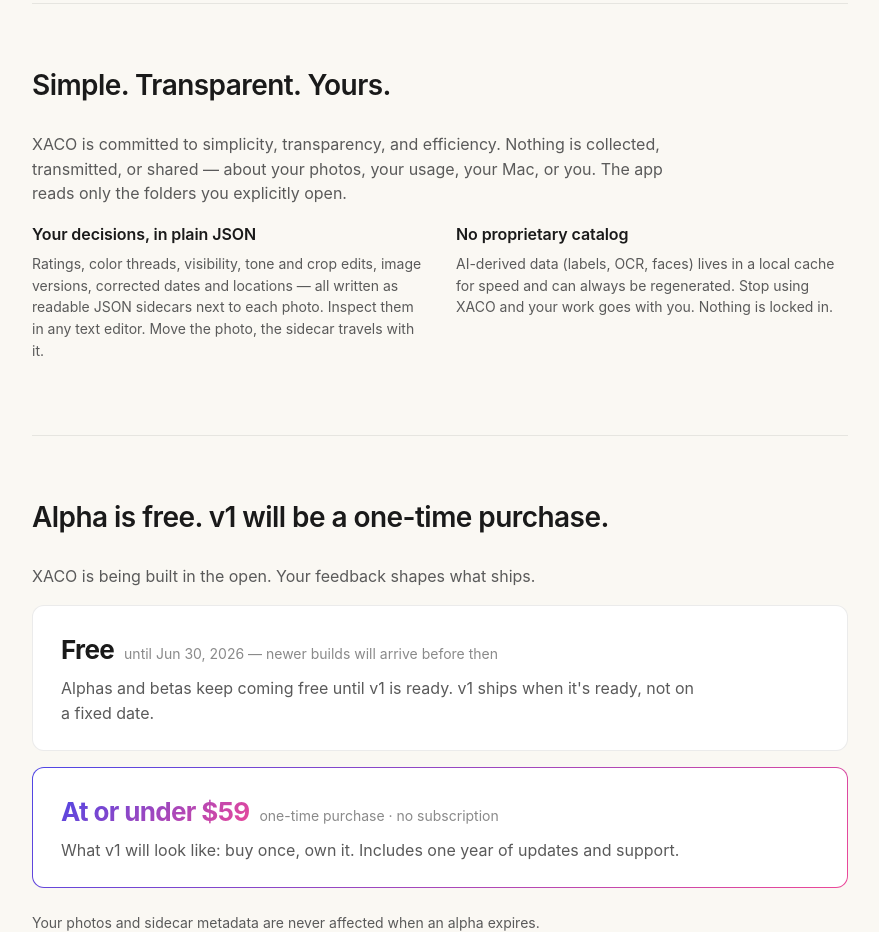
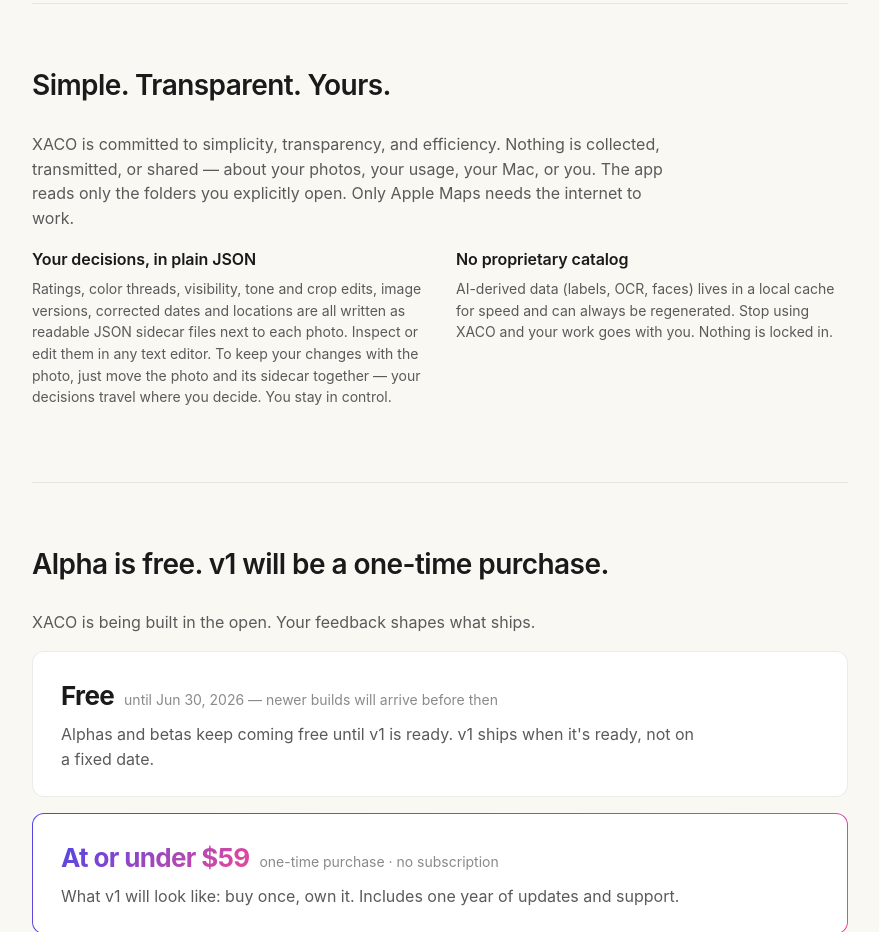
Before and after one commit to rtugo/xaco-releases, a plain HTML site: page index.html in a window 1280 px wide. Shown: the part 3810-4742 px from the top of the page, without its empty margins (200-1079 px from the left). Drawn offline with Linux system fonts and the light colour scheme.

Commit message:
privacy copy: clarify sidecar handling + flag Apple Maps as the only network dependency

```diff
--- a/index.html
+++ b/index.html
@@ -564,12 +564,12 @@
   <!-- ── PRIVACY ────────────────────────────────── -->
   <section id="privacy">
     <h2>Simple. Transparent. Yours.</h2>
-    <p>XACO is committed to simplicity, transparency, and efficiency. Nothing is collected, transmitted, or shared — about your photos, your usage, your Mac, or you. The app reads only the folders you explicitly open.</p>
+    <p>XACO is committed to simplicity, transparency, and efficiency. Nothing is collected, transmitted, or shared — about your photos, your usage, your Mac, or you. The app reads only the folders you explicitly open. Only Apple Maps needs the internet to work.</p>
 
     <div class="privacy-grid">
       <div>
         <h3>Your decisions, in plain JSON</h3>
-        <p>Ratings, color threads, visibility, tone and crop edits, image versions, corrected dates and locations — all written as readable JSON sidecars next to each photo. Inspect them in any text editor. Move the photo, the sidecar travels with it.</p>
+        <p>Ratings, color threads, visibility, tone and crop edits, image versions, corrected dates and locations are all written as readable JSON sidecar files next to each photo. Inspect or edit them in any text editor. To keep your changes with the photo, just move the photo and its sidecar together — your decisions travel where you decide. You stay in control.</p>
       </div>
       <div>
         <h3>No proprietary catalog</h3>
```
